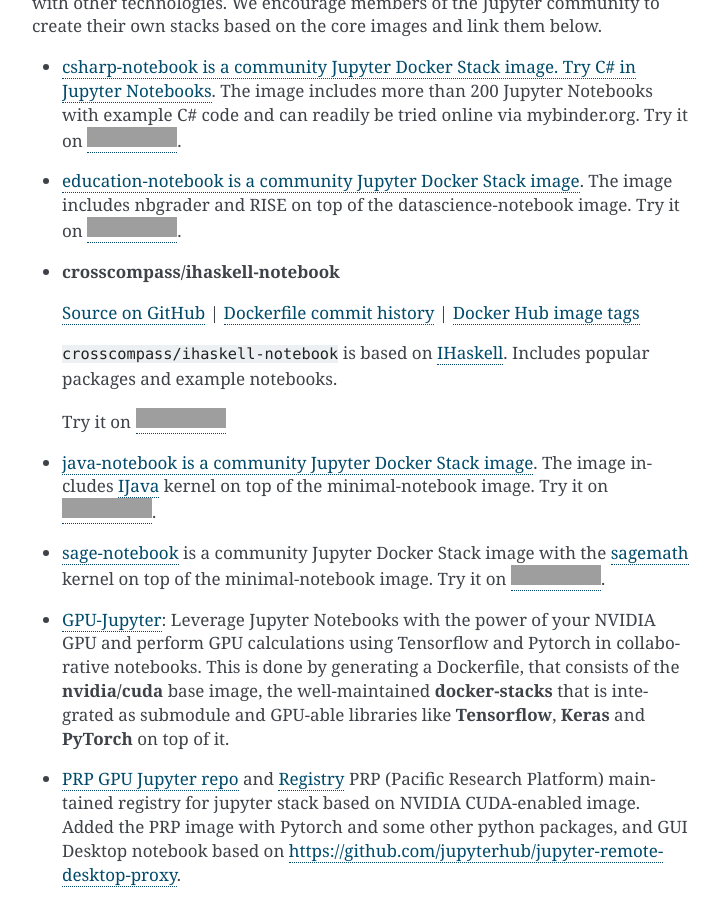
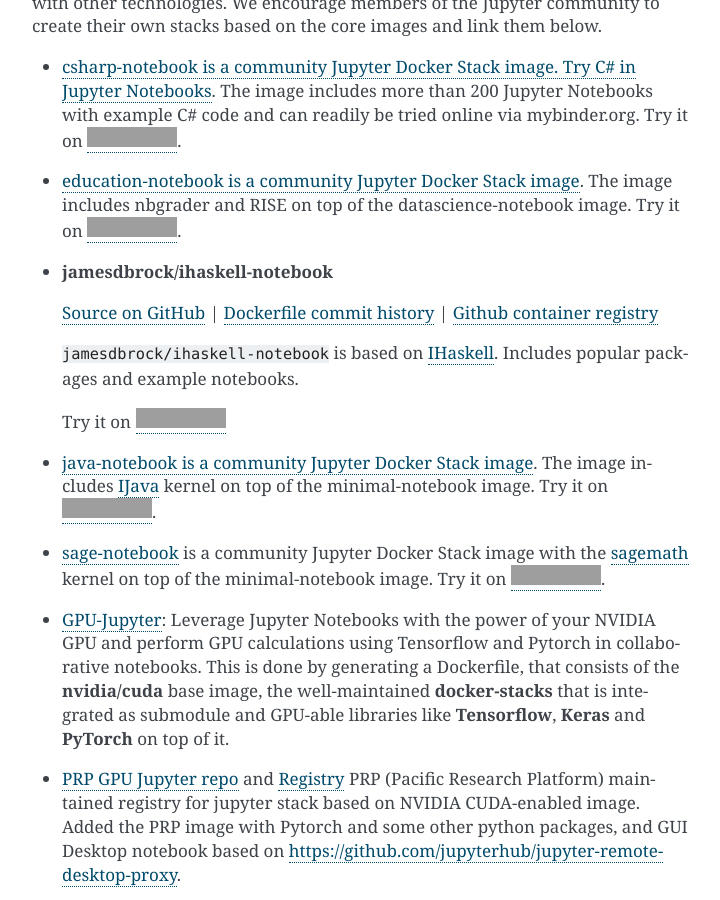
Before and after one commit to jupyter/docker-stacks, a Sphinx documentation site: the page built from docs/using/selecting.md, in a window 1280 px wide and 900 px high, scrolled down 4633 px, cut to the strip 0-900 px from the top of the window. Shown: the whole strip, without its empty margins (388-1108 px from the left). Built offline with Sphinx 7.4.7, drawn with Linux system fonts in a browser that asks for light colours; grey boxes are pictures that could not be loaded.

Commit message:
ihaskell-notebook moved from Docker Hub to Github

```diff
--- a/docs/using/selecting.md
+++ b/docs/using/selecting.md
@@ -226,13 +226,13 @@
   The image includes nbgrader and RISE on top of the datascience-notebook image.
   Try it on [![Binder](https://mybinder.org/badge_logo.svg)](https://mybinder.org/v2/gh/umsi-mads/education-notebook/master).
 
-- **crosscompass/ihaskell-notebook**
+- **jamesdbrock/ihaskell-notebook**
 
   [Source on GitHub](https://github.com/jamesdbrock/ihaskell-notebook) |
   [Dockerfile commit history](https://github.com/jamesdbrock/ihaskell-notebook/commits/master/Dockerfile) |
-  [Docker Hub image tags](https://hub.docker.com/r/crosscompass/ihaskell-notebook/tags)
+  [Github container registry](https://github.com/jamesdbrock/ihaskell-notebook/pkgs/container/ihaskell-notebook)
 
-  `crosscompass/ihaskell-notebook` is based on [IHaskell](https://github.com/gibiansky/IHaskell).
+  `jamesdbrock/ihaskell-notebook` is based on [IHaskell](https://github.com/gibiansky/IHaskell).
   Includes popular packages and example notebooks.
 
   Try it on [![Binder](https://mybinder.org/badge_logo.svg)](https://mybinder.org/v2/gh/jamesdbrock/learn-you-a-haskell-notebook/master?urlpath=lab/tree/ihaskell_examples/ihaskell/IHaskell.ipynb)
```
